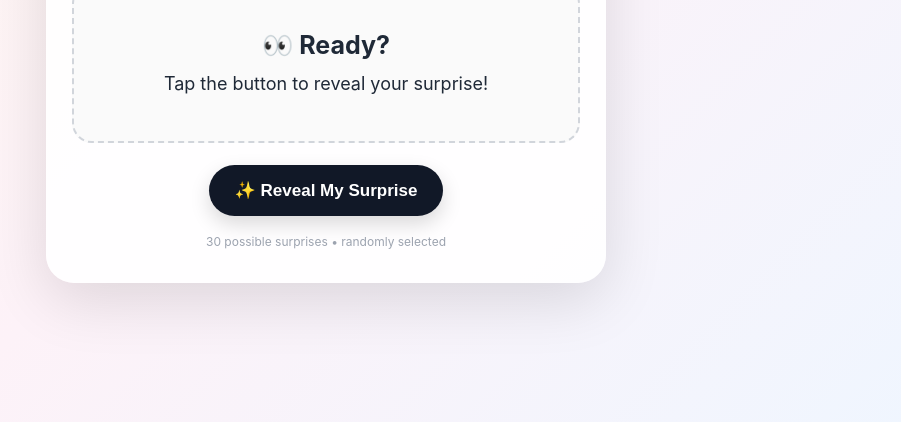
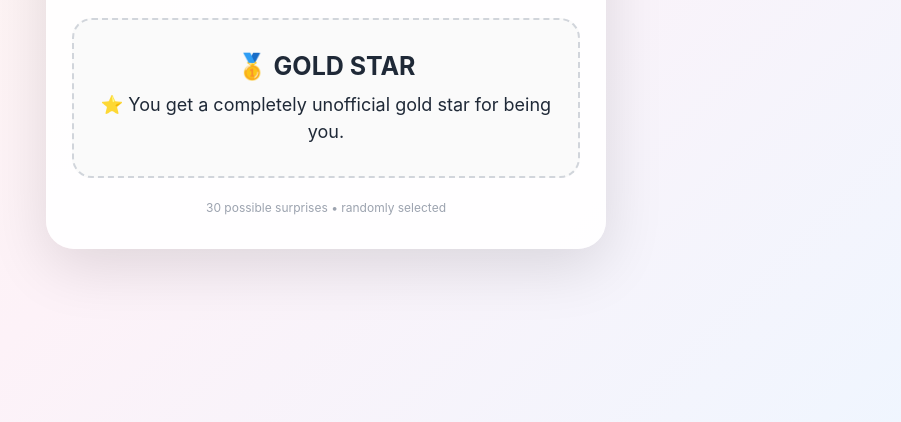
Before and after one commit to Reneke97/Mystery-Tap-, a plain HTML site: page index.html in a window 1280 px wide. Shown: the part 378-800 px from the top of the page, without its empty margins (314-1215 px from the left). Drawn offline with Linux system fonts and the light colour scheme.

Commit message:
Update index.html

```diff
--- a/index.html
+++ b/index.html
@@ -4,9 +4,9 @@
 <meta charset="utf-8"><meta name="viewport" content="width=device-width,initial-scale=1">
 <title>Mystery Tap 🎁</title>
 <style>
-*{box-sizing:border-box}body{margin:0;min-height:100vh;display:grid;place-items:center;padding:24px;font-family:-apple-system,BlinkMacSystemFont,"Segoe UI",sans-serif;background:linear-gradient(135deg,#fff7ed,#fdf2f8,#eff6ff);color:#1f2937}.card{width:min(560px,100%);background:rgba(255,255,255,.95);border-radius:28px;padding:34px 26px;text-align:center;box-shadow:0 18px 60px rgba(0,0,0,.12)}.emoji{font-size:64px}h1{margin:14px 0 8px;font-size:36px}.sub{color:#6b7280;margin:0 auto 24px}.result{min-height:160px;display:grid;place-items:center;border:2px dashed #d1d5db;border-radius:20px;padding:24px;margin:22px 0;background:#fafafa}.result h2{margin:0 0 10px;font-size:25px}.result p{margin:0;font-size:18px;line-height:1.5}button{border:0;border-radius:999px;padding:15px 26px;font-size:17px;font-weight:700;cursor:pointer;background:#111827;color:white;box-shadow:0 8px 20px rgba(0,0,0,.15)}button:active{transform:scale(.98)}.small{margin-top:18px;color:#9ca3af;font-size:12px}.spin{animation:pop .45s ease}@keyframes pop{0%{transform:scale(.92);opacity:.2}100%{transform:scale(1);opacity:1}}
+*{box-sizing:border-box}body{margin:0;min-height:100vh;display:grid;place-items:center;padding:24px;font-family:-apple-system,BlinkMacSystemFont,"Segoe UI",sans-serif;background:linear-gradient(135deg,#fff7ed,#fdf2f8,#eff6ff);color:#1f2937}.card{width:min(560px,100%);background:rgba(255,255,255,.95);border-radius:28px;padding:34px 26px;text-align:center;box-shadow:0 18px 60px rgba(0,0,0,.12)}.emoji{font-size:64px}h1{margin:14px 0 8px;font-size:36px}.sub{color:#6b7280;margin:0 auto 24px}.result{min-height:160px;display:grid;place-items:center;border:2px dashed #d1d5db;border-radius:20px;padding:24px;margin:22px 0;background:#fafafa}.result h2{margin:0 0 10px;font-size:25px}.result p{margin:0;font-size:18px;line-height:1.5}.small{margin-top:18px;color:#9ca3af;font-size:12px}.spin{animation:pop .45s ease}@keyframes pop{0%{transform:scale(.92);opacity:.2}100%{transform:scale(1);opacity:1}}
 </style></head>
-<body><main class="card"><div class="emoji">🎁</div><h1>Mystery Tap</h1><p class="sub">You found the secret NFC tag. Let's see what you've unlocked...</p><section id="result" class="result"><div><h2>👀 Ready?</h2><p>Tap the button to reveal your surprise!</p></div></section><button onclick="reveal()">✨ Reveal My Surprise</button><div class="small">30 possible surprises • randomly selected</div></main>
+<body><main class="card"><div class="emoji">🎁</div><h1>Mystery Tap</h1><p class="sub">You found the secret NFC tag. Let's see what you've unlocked...</p><section id="result" class="result"><div><h2>🎲 Choosing your surprise...</h2><p>Just a moment...</p></div></section><div class="small">30 possible surprises • randomly selected</div></main>
 <script>
 const surprises=[
 ["🍫 YOU WON A CHOCOLATE!","Go see Reneke to claim your prize. 😄"],
@@ -40,6 +40,28 @@ const surprises=[
 ["🥇 GOLD STAR","⭐ You get a completely unofficial gold star for being you."],
 ["🎁 MYSTERY BONUS","Your surprise is... another surprise. Ask Reneke what you've won. 😈"]
 ];
+
 let last=-1;
-function reveal(){let i;do{i=Math.floor(Math.random()*surprises.length)}while(surprises.length>1&&i===last);last=i;const[t,p]=surprises[i],r=document.getElementById('result');r.classList.remove('spin');void r.offsetWidth;r.classList.add('spin');r.innerHTML=`<div><h2>${t}</h2><p>${p}</p></div>`}
+
+function reveal(){
+  let i;
+  do{
+    i=Math.floor(Math.random()*surprises.length)
+  }while(surprises.length>1&&i===last);
+
+  last=i;
+
+  const[t,p]=surprises[i],
+  r=document.getElementById('result');
+
+  r.classList.remove('spin');
+  void r.offsetWidth;
+  r.classList.add('spin');
+
+  r.innerHTML=`<div><h2>${t}</h2><p>${p}</p></div>`;
+}
+
+window.addEventListener('load',()=>{
+  setTimeout(reveal,500);
+});
 </script></body></html>
```
